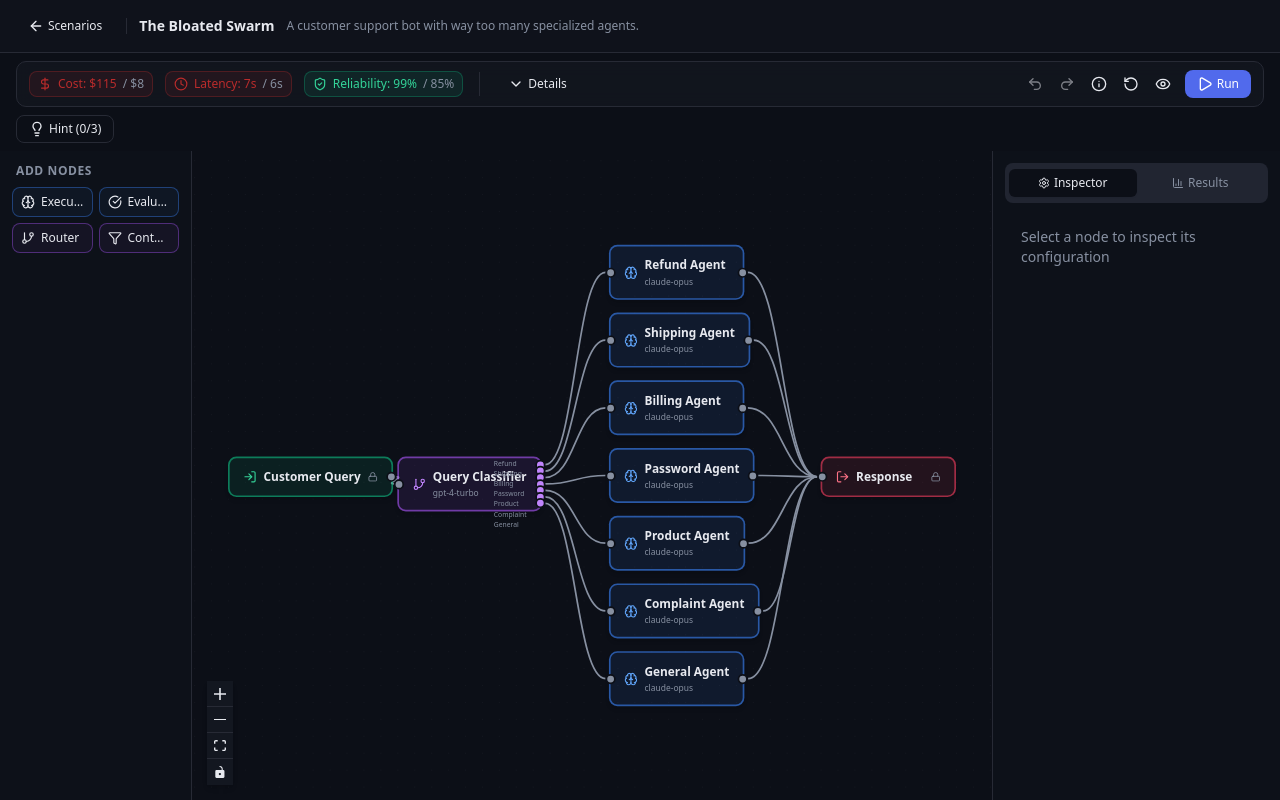
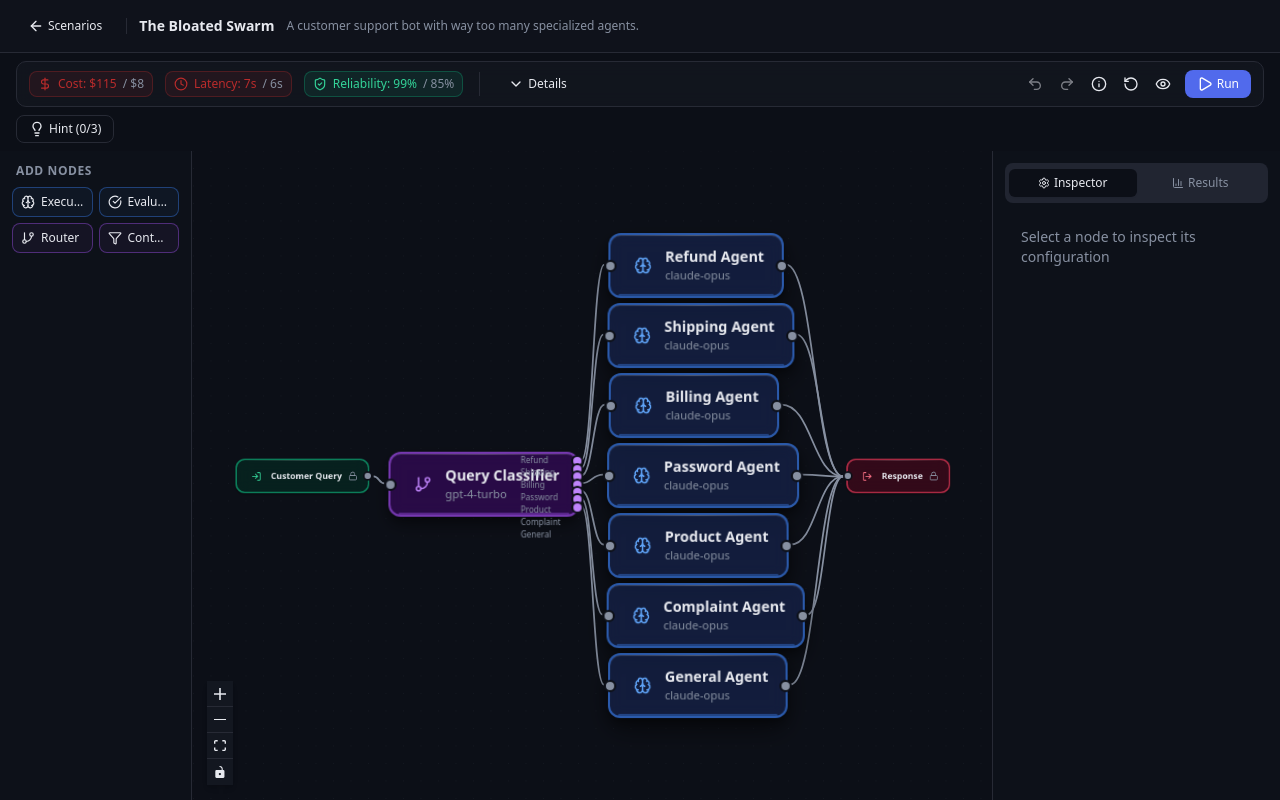
Before and after one commit to Alred-79/hackprinceton-final, a React (Vite) app: page / in a window 1280 px wide. Both pictures are taken after a click on the button 424 px from the left and 296 px from the top of the page. Built offline with nearby package versions, Linux system fonts and the light colour scheme.

Commit message:
feat(simulator-node): enhance node visuals with dynamic sizing and glow

```diff
--- a/src/components/nodes/SimulatorNode.tsx
+++ b/src/components/nodes/SimulatorNode.tsx
@@ -1,8 +1,22 @@
-import { memo } from "react";
+import { memo, useMemo } from "react";
 import { Handle, Position, type NodeProps } from "@xyflow/react";
-import { Lock, AlertTriangle, Brain, CheckCircle, GitBranch, Globe, FileText, Filter, Database, Shield, LogIn, LogOut } from "lucide-react";
+import {
+  Lock,
+  AlertTriangle,
+  Brain,
+  CheckCircle,
+  GitBranch,
+  Globe,
+  FileText,
+  Filter,
+  Database,
+  Shield,
+  LogIn,
+  LogOut,
+} from "lucide-react";
 import type { SimNodeType } from "@/types/simulator";
 import { NODE_TYPE_META } from "@/data/nodeTypes";
+import { getModelById } from "@/data/models";
 import { cn } from "@/lib/utils";
 
 const ICON_MAP: Record<string, React.FC<{ className?: string }>> = {
@@ -17,23 +31,78 @@ interface SimNodeData {
   routes?: string[];
   contextGateMode?: string;
   isDisconnected?: boolean;
+  isRunning?: boolean;
+  optimizationScore?: number; // 0-1, higher = more optimized
 }
 
 type SimNodeProps = NodeProps & { data: SimNodeData };
+
+/** Returns a scale factor 0.85-1.35 based on model tier/cost */
+function getModelScale(modelId?: string): number {
+  if (!modelId) return 0.9;
+  const model = getModelById(modelId);
+  if (!model) return 0.9;
+  switch (model.tier) {
+    case "small": return 0.88;
+    case "medium": return 1.0;
+    case "large": return 1.18;
+    case "xl": return 1.32;
+    default: return 1.0;
+  }
+}
+
+/** Returns depth shadow intensity based on model cost */
+function getDepthShadow(modelId?: string): string {
+  if (!modelId) return "0 2px 4px rgba(0,0,0,0.3), 0 1px 2px rgba(0,0,0,0.2)";
+  const model = getModelById(modelId);
+  if (!model) return "0 2px 4px rgba(0,0,0,0.3), 0 1px 2px rgba(0,0,0,0.2)";
+  const cost = model.costPer1kTokens;
+  if (cost <= 0.3) {
+    // Small: subtle shadow
+    return "0 2px 6px rgba(0,0,0,0.25), 0 1px 3px rgba(0,0,0,0.15), inset 0 1px 0 rgba(255,255,255,0.06)";
+  } else if (cost <= 3.5) {
+    // Medium: moderate depth
+    return "0 4px 12px rgba(0,0,0,0.35), 0 2px 4px rgba(0,0,0,0.2), inset 0 1px 0 rgba(255,255,255,0.08)";
+  } else if (cost <= 12) {
+    // Large: strong depth
+    return "0 8px 20px rgba(0,0,0,0.4), 0 4px 8px rgba(0,0,0,0.25), 0 1px 3px rgba(0,0,0,0.15), inset 0 1px 0 rgba(255,255,255,0.1)";
+  }
+  // XL: dramatic depth
+  return "0 12px 28px rgba(0,0,0,0.45), 0 6px 12px rgba(0,0,0,0.3), 0 2px 4px rgba(0,0,0,0.2), inset 0 1px 0 rgba(255,255,255,0.12)";
+}
+
+const GLOW_COLORS: Record<string, string> = {
+  "node-input": "34, 197, 94",
+  "node-output": "244, 63, 94",
+  "node-executor": "59, 130, 246",
+  "node-evaluator": "245, 158, 11",
+  "node-router": "168, 85, 247",
+  "node-tool": "6, 182, 212",
+  "node-context": "249, 115, 22",
+  "node-fallback": "239, 68, 68",
+};
 
 function SimulatorNodeComponent({ data, selected }: SimNodeProps) {
   const meta = NODE_TYPE_META[data.simNodeType];
   const Icon = ICON_MAP[meta.icon] || Brain;
 
+  const scale = useMemo(() => getModelScale(data.model), [data.model]);
+  const depthShadow = useMemo(() => getDepthShadow(data.model), [data.model]);
+  const glowRgb = GLOW_COLORS[meta.color] || "59, 130, 246";
+
+  // Optimization glow: 0 = no glow, 1 = max glow
+  const optScore = data.optimizationScore ?? 0;
+  const isRunning = data.isRunning ?? false;
+
   const colorClasses: Record<string, string> = {
-    "node-input": "border-emerald-500/60 bg-emerald-500/10",
-    "node-output": "border-rose-500/60 bg-rose-500/10",
-    "node-executor": "border-blue-500/60 bg-blue-500/10",
-    "node-evaluator": "border-amber-500/60 bg-amber-500/10",
-    "node-router": "border-purple-500/60 bg-purple-500/10",
-    "node-tool": "border-cyan-500/60 bg-cyan-500/10",
-    "node-context": "border-orange-500/60 bg-orange-500/10",
-    "node-fallback": "border-red-500/60 bg-red-500/10",
+    "node-input": "border-emerald-500/60 bg-emerald-950/60",
+    "node-output": "border-rose-500/60 bg-rose-950/60",
+    "node-executor": "border-blue-500/60 bg-blue-950/60",
+    "node-evaluator": "border-amber-500/60 bg-amber-950/60",
+    "node-router": "border-purple-500/60 bg-purple-950/60",
+    "node-tool": "border-cyan-500/60 bg-cyan-950/60",
+    "node-context": "border-orange-500/60 bg-orange-950/60",
+    "node-fallback": "border-red-500/60 bg-red-950/60",
   };
 
   const iconColors: Record<string, string> = {
@@ -49,15 +118,45 @@ function SimulatorNodeComponent({ data, selected }: SimNodeProps) {
 
   const showContextWarning = data.simNodeType === "context_gate" && !data.contextGateMode;
 
+  // Build the glow box-shadow for runtime
+  const glowIntensity = isRunning ? 0.3 + optScore * 0.7 : 0;
+  const glowSpread = isRunning ? 8 + optScore * 24 : 0;
+  const glowShadow = isRunning
+    ? `0 0 ${glowSpread}px rgba(${glowRgb}, ${glowIntensity}), 0 0 ${glowSpread * 2}px rgba(${glowRgb}, ${glowIntensity * 0.4})`
+    : "";
+
+  const combinedShadow = glowShadow
+    ? `${depthShadow}, ${glowShadow}`
+    : depthShadow;
+
+  // 3D perspective tilt — larger models tilt more to show depth
+  const tiltDeg = (scale - 0.88) * 4; // 0deg for small, ~1.7deg for xl
+
   return (
     <div
       className={cn(
-        "relative rounded-lg border-2 px-4 py-3 min-w-[160px] shadow-md transition-all",
+        "relative rounded-xl border-2 transition-all duration-200",
         colorClasses[meta.color] || "border-border bg-card",
         selected && "ring-2 ring-primary ring-offset-2 ring-offset-background",
-        "hover:shadow-lg"
+        isRunning && "sim-node-running"
       )}
+      style={{
+        transform: `scale(${scale}) perspective(600px) rotateX(${tiltDeg}deg)`,
+        boxShadow: combinedShadow,
+        minWidth: `${Math.round(140 * scale)}px`,
+        padding: `${Math.round(10 * scale)}px ${Math.round(14 * scale)}px`,
+        transformOrigin: "center center",
+        backdropFilter: "blur(8px)",
+      }}
     >
+      {/* Top highlight bar (3D bevel effect) */}
+      <div
+        className="absolute inset-x-0 top-0 h-[1px] rounded-t-xl"
+        style={{
+          background: `linear-gradient(90deg, transparent, rgba(255,255,255,${0.08 + scale * 0.06}), transparent)`,
+        }}
+      />
+
       {/* Input handles */}
       {data.simNodeType !== "input" && (
         <Handle
@@ -69,17 +168,57 @@ function SimulatorNodeComponent({ data, selected }: SimNodeProps) {
 
       {/* Node content */}
       <div className="flex items-center gap-2">
-        <Icon className={cn("h-4 w-4 shrink-0", iconColors[meta.color])} />
+        <div
+          className={cn(
+            "shrink-0 rounded-md flex items-center justify-center",
+            isRunning && "animate-pulse"
+          )}
+          style={{
+            width: `${Math.round(24 * scale)}px`,
+            height: `${Math.round(24 * scale)}px`,
+            background: isRunning
+              ? `radial-gradient(circle, rgba(${glowRgb}, 0.3), transparent)`
+              : undefined,
+          }}
+        >
+          <Icon
+            className={cn(iconColors[meta.color])}
+            style={{
+              width: `${Math.round(14 * scale)}px`,
+              height: `${Math.round(14 * scale)}px`,
+            }}
+          />
+        </div>
         <div className="flex-1 min-w-0">
-          <div className="text-sm font-semibold text-foreground truncate">{data.label}</div>
+          <div
+            className="font-semibold text-foreground truncate leading-tight"
+            style={{ fontSize: `${Math.round(12 * scale)}px` }}
+          >
+            {data.label}
+          </div>
           {data.model && (
-            <div className="text-[10px] text-muted-foreground truncate mt-0.5">{data.model}</div>
+            <div
+              className="text-muted-foreground truncate"
+              style={{ fontSize: `${Math.round(9 * scale)}px`, marginTop: "1px" }}
+            >
+              {data.model}
+            </div>
           )}
         </div>
         {data.locked && <Lock className="h-3 w-3 text-muted-foreground shrink-0" />}
         {data.isDisconnected && <AlertTriangle className="h-3 w-3 text-amber-400 shrink-0" />}
         {showContextWarning && <AlertTriangle className="h-3 w-3 text-orange-400 shrink-0" />}
       </div>
+
+      {/* Tier indicator bar at bottom */}
+      {data.model && (
+        <div
+          className="absolute inset-x-2 bottom-0 h-[2px] rounded-full"
+          style={{
+            background: `rgba(${glowRgb}, ${0.15 + scale * 0.2})`,
+          }}
+        />
+      )}
 
       {/* Output handles */}
       {data.simNodeType === "router" && data.routes ? (
@@ -134,7 +273,7 @@ function SimulatorNodeComponent({ data, selected }: SimNodeProps) {
         />
       ) : null}
 
-      {/* Route labels for Router */}
+      {/* Route labels */}
       {data.simNodeType === "router" && data.routes && (
         <div className="absolute -right-1 top-0 h-full flex flex-col justify-around pr-5">
           {data.routes.map((route, i) => (
--- a/src/index.css
+++ b/src/index.css
@@ -124,6 +124,22 @@ html {
   transform: scale(1.3);
 }
 
+/* Node running glow pulse */
+@keyframes node-glow-pulse {
+  0%, 100% { filter: brightness(1); }
+  50% { filter: brightness(1.15); }
+}
+
+.sim-node-running {
+  animation: node-glow-pulse 1.8s ease-in-out infinite;
+}
+
+/* 3D node hover lift */
+.react-flow__node:hover > div {
+  filter: brightness(1.08);
+  transition: filter 0.2s ease, box-shadow 0.2s ease;
+}
+
 /* Custom scrollbar */
 ::-webkit-scrollbar {
   width: 6px;
```
